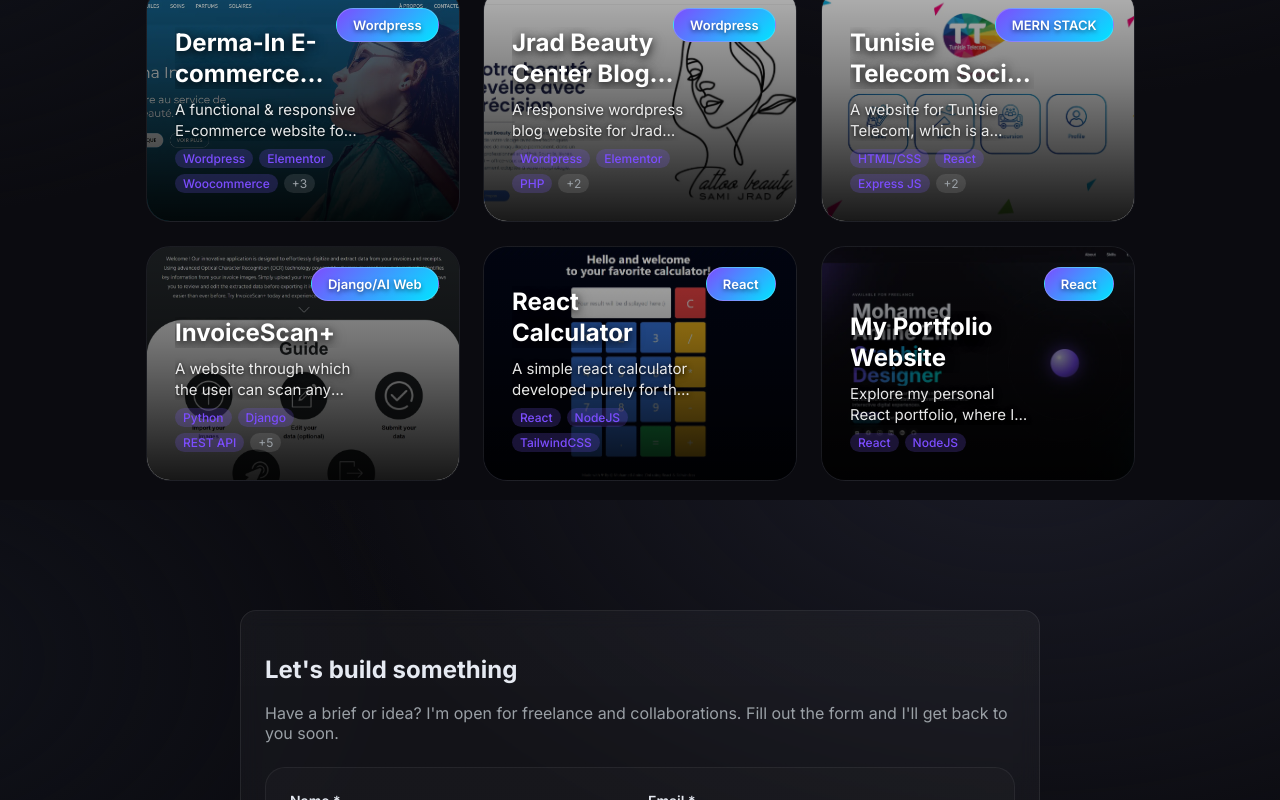
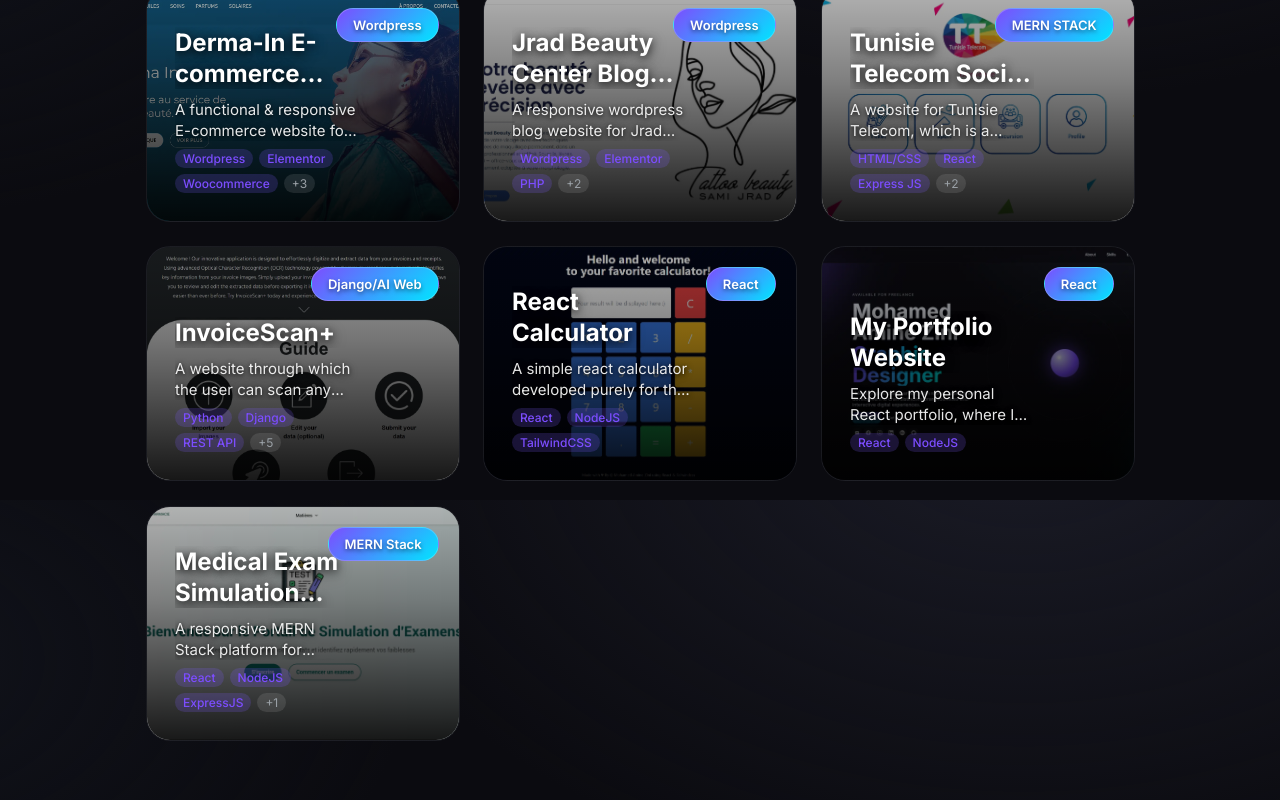
Before and after one commit to ZiniMedAmine/zini-portfolio, a React (Vite) app in the folder zini-portfolio/: page / in a window 1280 px wide. Shown: the part 6700-7500 px from the top of the page. Built offline with nearby package versions, Linux system fonts and the light colour scheme.

Commit message:
Added 08UMFIASI

```diff
--- a/zini-portfolio/src/App.jsx
+++ b/zini-portfolio/src/App.jsx
@@ -37,6 +37,7 @@ import ttWebsite from './assets/TTWebsite.webp'
 import invoiceScan from './assets/InvoiceScan.webp'
 import reactCalculator from './assets/reactcalculator.webp'
 import portfolioWebsite from './assets/portfoliowebsite.webp'
+import umfiasi from './assets/umfiasi.webp'
 
 function App() {
   const yearRef = useRef(null)
@@ -1075,6 +1076,17 @@ function App() {
                       liveUrl: "#",
                       codeUrl: "#",
                       tech: ["React", "NodeJS"]
+                    },
+                   {
+                      id: 11,
+                      title: "Medical Exam Simulation Platform",
+                      description: "A responsive MERN Stack platform for French-speaking UMF Iași medical students that simulates exams with randomized questions and exact grading algorithms, helping them practice and prepare effectively.",
+                      tag: "MERN Stack",
+                      type: "dev",
+                      image: umfiasi,
+                      liveUrl: "https://80umfiasi.me",
+                      codeUrl: "https://80umfiasi.me",
+                      tech: ["React", "NodeJS","ExpressJS","MongoDB"]
                     }
                   ].map((project) => (
                     <div
```
Also changed, not shown: zini-portfolio/src/assets/umfiasi.webp (added).
